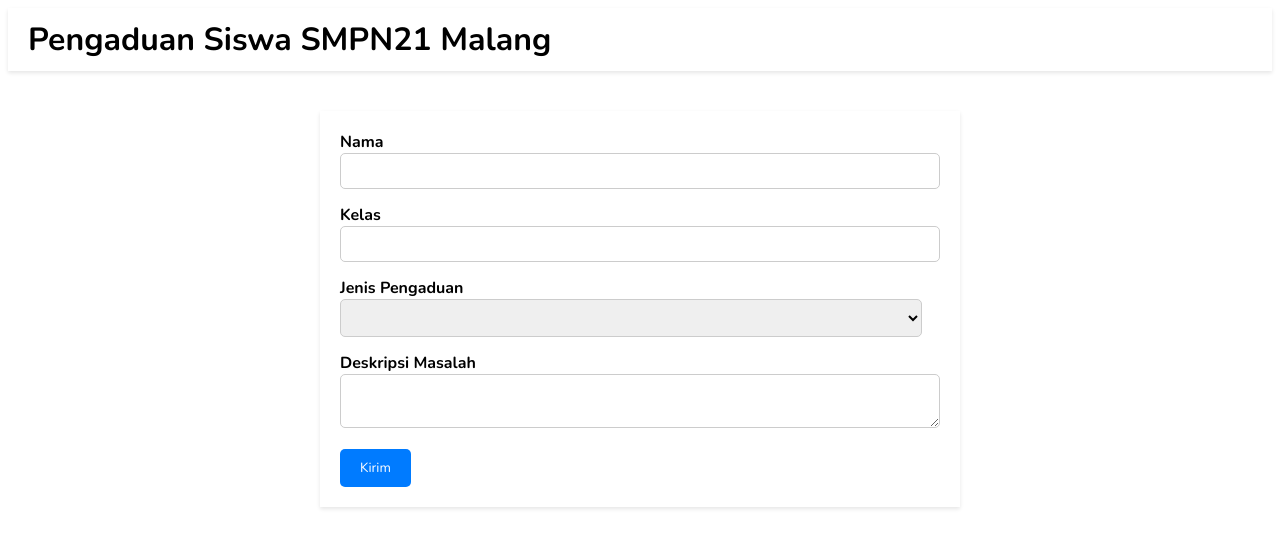
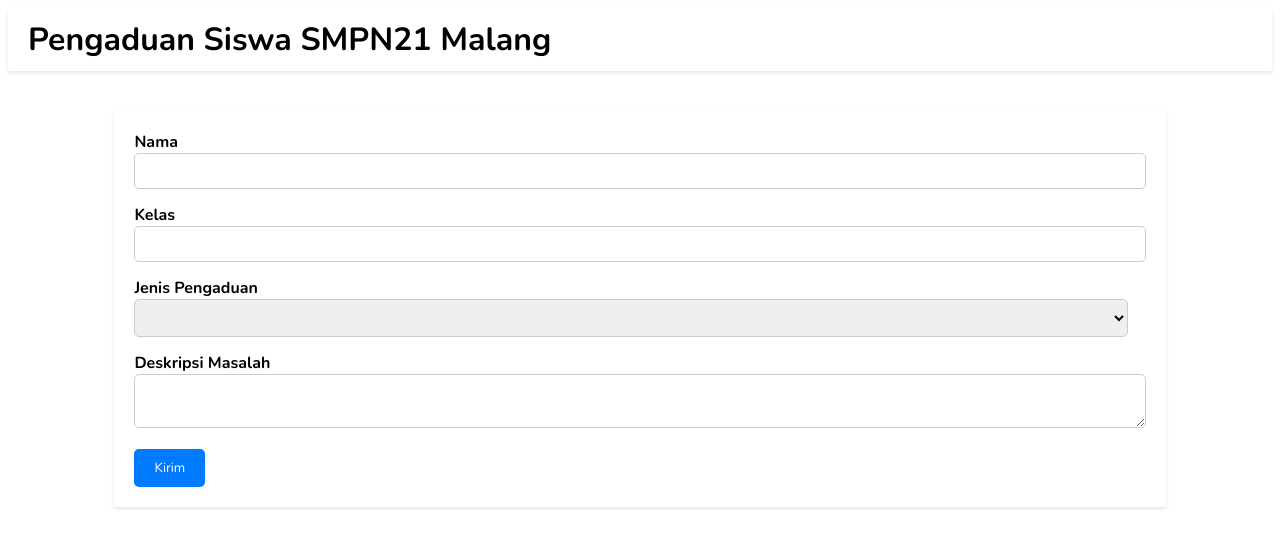
Before and after one commit to pandupg/pengaduan_siswa_21, a Vue app: page /#/ in a window 1280 px wide. Shown: the top 548 px of the page. Built offline with nearby package versions, Linux system fonts and the light colour scheme.

Commit message:
fix form

```diff
--- a/src/views/HomeView.vue
+++ b/src/views/HomeView.vue
@@ -52,7 +52,7 @@
 }
 
 .form-container {
-  width: 600px;
+  width: 80%;
   margin: 0 auto;
   margin-top: 40px;
   background-color: #ffffff;
```
